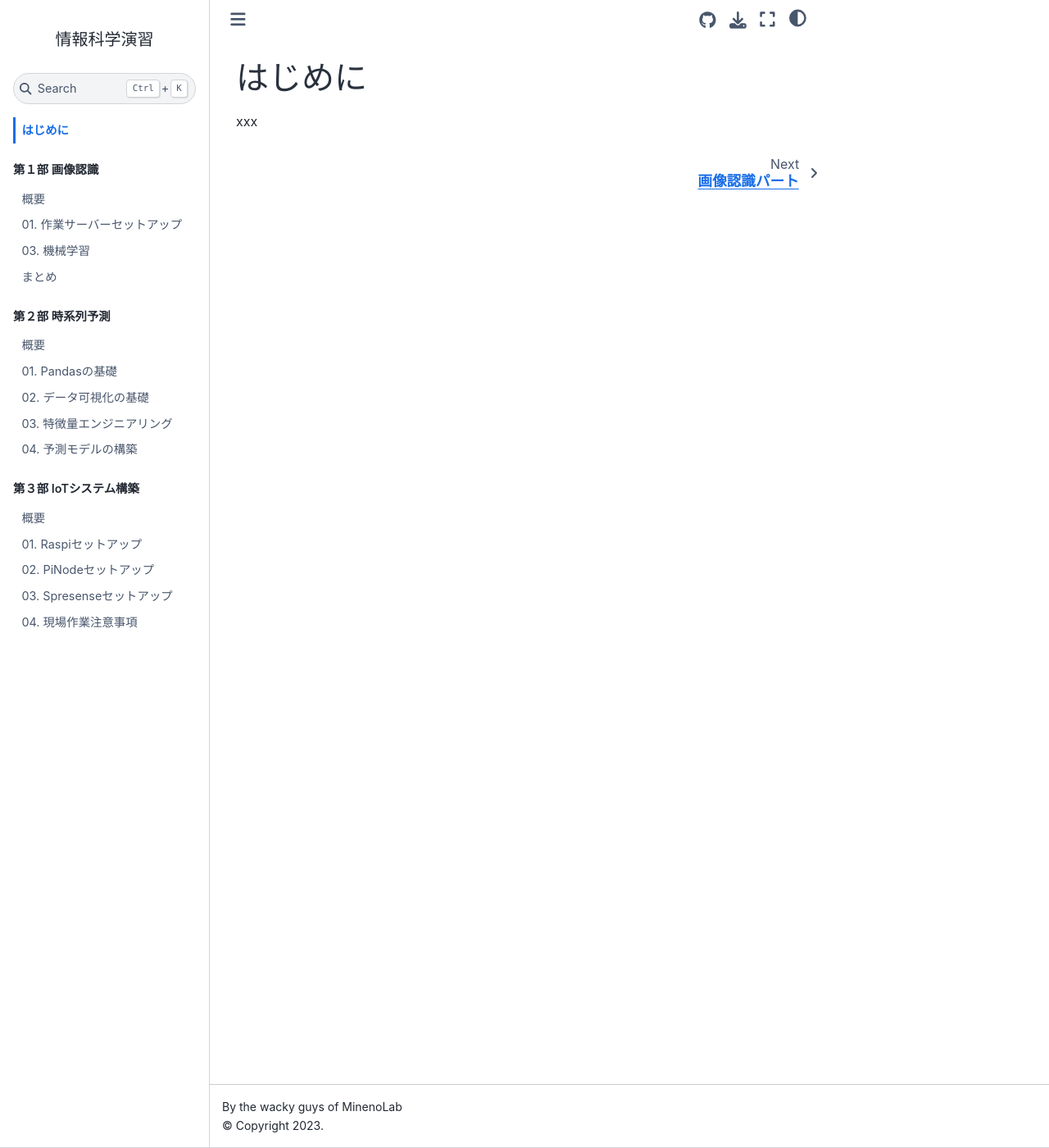
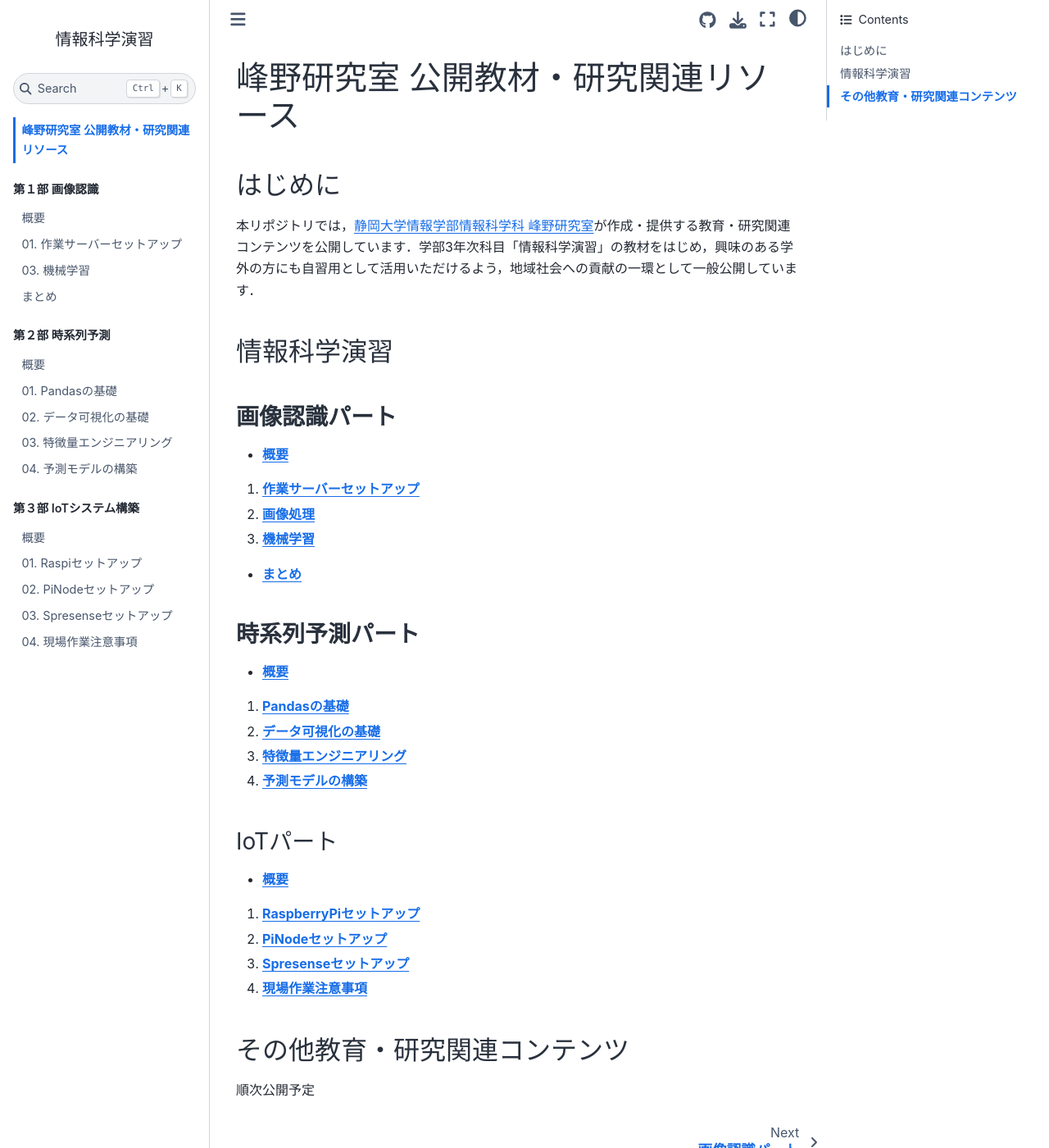
Before and after one commit to MinenoLab/CS-Exercise, a Jupyter Book: the page built from book/intro.md, in a window 1280 px wide and 1400 px high. Shown: the whole window at 82% size. Built offline with Jupyter Book 1.0.4 settings and Sphinx 7.4.7 and the Sphinx Book theme 1.1.4, drawn with Linux system fonts in a browser that asks for light colours; pages that are not in the unit, such as notebooks, are missing from menus.

Commit message:
[update]トップページの修正

```diff
--- a/book/intro.md
+++ b/book/intro.md
@@ -1,2 +1,30 @@
-# はじめに
-xxx
+# 峰野研究室 公開教材・研究関連リソース
+## はじめに
+　本リポジトリでは，[静岡大学情報学部情報科学科 峰野研究室](https://wwp.shizuoka.ac.jp/minelab/)が作成・提供する教育・研究関連コンテンツを公開しています．学部3年次科目「情報科学演習」の教材をはじめ，興味のある学外の方にも自習用として活用いただけるよう，地域社会への貢献の一環として一般公開しています．
+
+## 情報科学演習
+### **画像認識パート**
+- [**概要**](https://minenolab.github.io/CS-Exercise/part2_image/intro.html)
+
+1. [**作業サーバーセットアップ**](https://minenolab.github.io/CS-Exercise/part2_image/notebooks/01_setup.html)
+2. [**画像処理**](https://minenolab.github.io/CS-Exercise/part2_image/notebooks/02_image_processing.html)
+3. [**機械学習**](https://minenolab.github.io/CS-Exercise/part2_image/notebooks/03_machine_learning.html)
+
+- [**まとめ**](https://minenolab.github.io/CS-Exercise/part2_image/summary.html)
+### **時系列予測パート**
+- [**概要**](https://minenolab.github.io/CS-Exercise/part3_timeseries/intro.html#id4)
+
+1. [**Pandasの基礎**](https://minenolab.github.io/CS-Exercise/part3_timeseries/notebooks/01_pandas_basics.html)
+2. [**データ可視化の基礎**](https://minenolab.github.io/CS-Exercise/part3_timeseries/notebooks/02_visualization_basics.html)
+3. [**特徴量エンジニアリング**](https://minenolab.github.io/CS-Exercise/part3_timeseries/notebooks/03_time_series_features.html)
+4. [**予測モデルの構築**](https://minenolab.github.io/CS-Exercise/part3_timeseries/notebooks/04_prediction_model.html)
+### IoTパート
+- [**概要**](https://minenolab.github.io/CS-Exercise/part4_iot/intro.html#)
+
+1. [**RaspberryPiセットアップ**](https://minenolab.github.io/CS-Exercise/part4_iot/notebooks/01_raspi_setup.html)
+2. [**PiNodeセットアップ**](https://minenolab.github.io/CS-Exercise/part4_iot/notebooks/02_pinode_setup.html)
+3. [**Spresenseセットアップ**](https://minenolab.github.io/CS-Exercise/part4_iot/notebooks/03_spresense_setup.html)
+4. [**現場作業注意事項**](https://minenolab.github.io/CS-Exercise/part4_iot/04_iot_physical_install.html)
+
+## その他教育・研究関連コンテンツ
+順次公開予定
```
